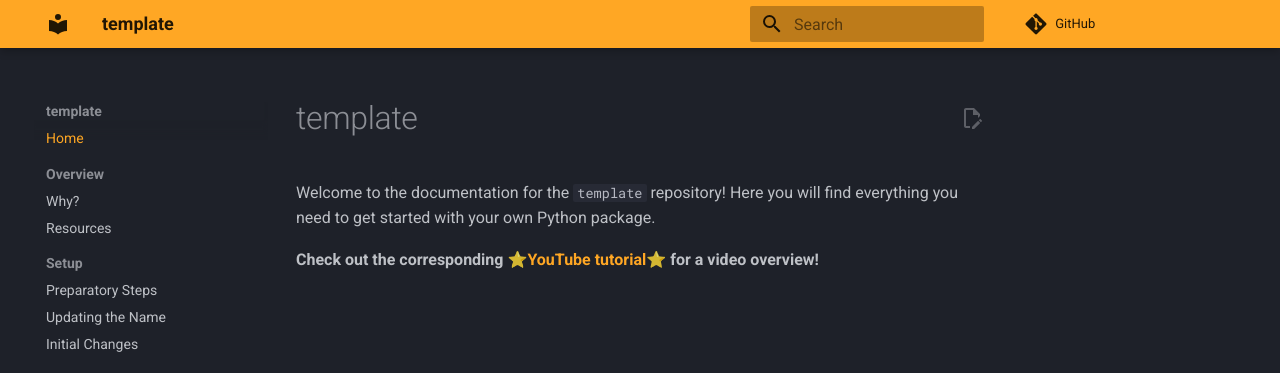
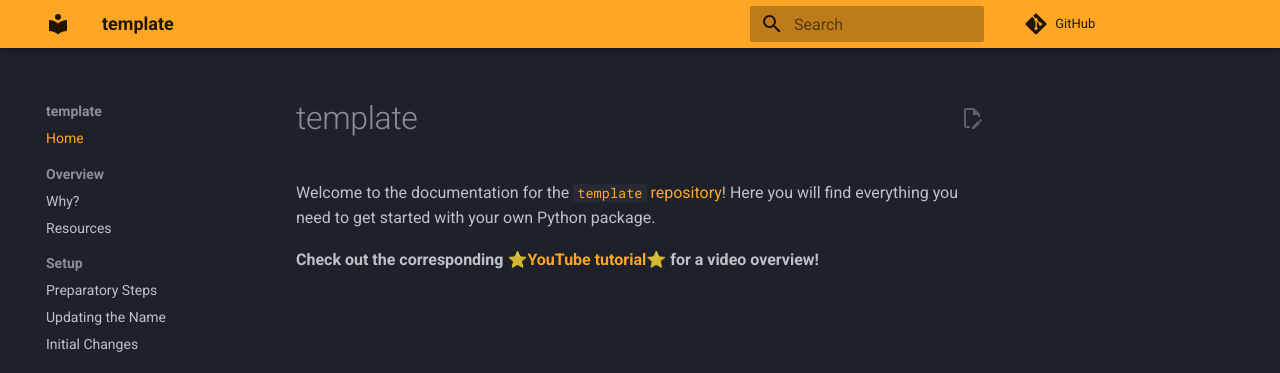
Before and after one commit to Quantum-Accelerators/template, an MkDocs documentation site: the page built from docs/index.md, in a window 1280 px wide. Shown: the top 373 px of the page. Built offline with MkDocs 1.6.1 and Material for MkDocs 9.7.7, drawn with Linux system fonts in a browser that asks for light colours; plug-ins that fetch from the network failed and are left out; comment, search, counter and statistics services are not loaded; part of the change alters nothing that is shown.

```diff
--- a/docs/index.md
+++ b/docs/index.md
@@ -1,5 +1,5 @@
 # template
 
-Welcome to the documentation for the `template` repository! Here you will find everything you need to get started with your own Python package.
+Welcome to the documentation for the [`template` repository](https://github.com/Quantum-Accelerators/template)! Here you will find everything you need to get started with your own Python package.
 
 **Check out the corresponding ⭐[YouTube tutorial](https://www.youtube.com/watch?v=th2CqJ6oBuM)⭐ for a video overview!**
```
